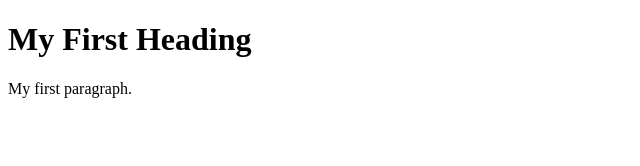
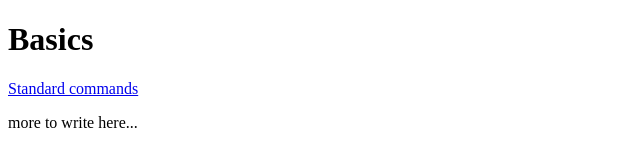
Before and after one commit to mejbvandijck/mejbvandijck.github.io, a plain HTML site: page index.html in a window 1280 px wide. Shown: the whole page, without its empty margins (0-640 px from the left). Drawn offline with Linux system fonts and the light colour scheme.

Commit message:
link in html to README.md

```diff
--- a/index.html
+++ b/index.html
@@ -1,9 +1,10 @@
 <!DOCTYPE html>
 <html>
 <body>
+    <h1>Basics</h1>
+    <a href="https://mejbvandijck.github.io/README.md">Standard commands</a>
 
-<h1>My First Heading</h1>
-<p>My first paragraph.</p>
+    <p>more to write here...</p>
 
 </body>
 </html>
```
Also changed, not shown: 1 other file.
